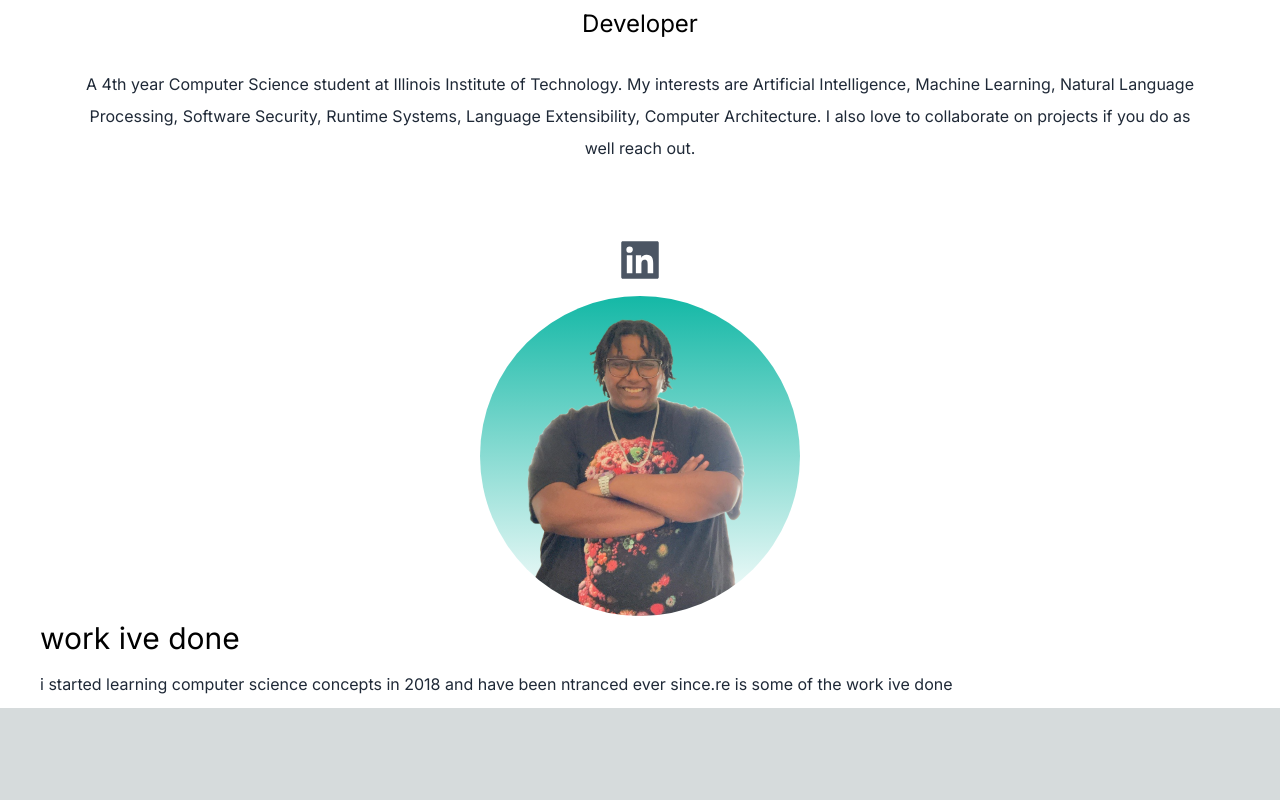
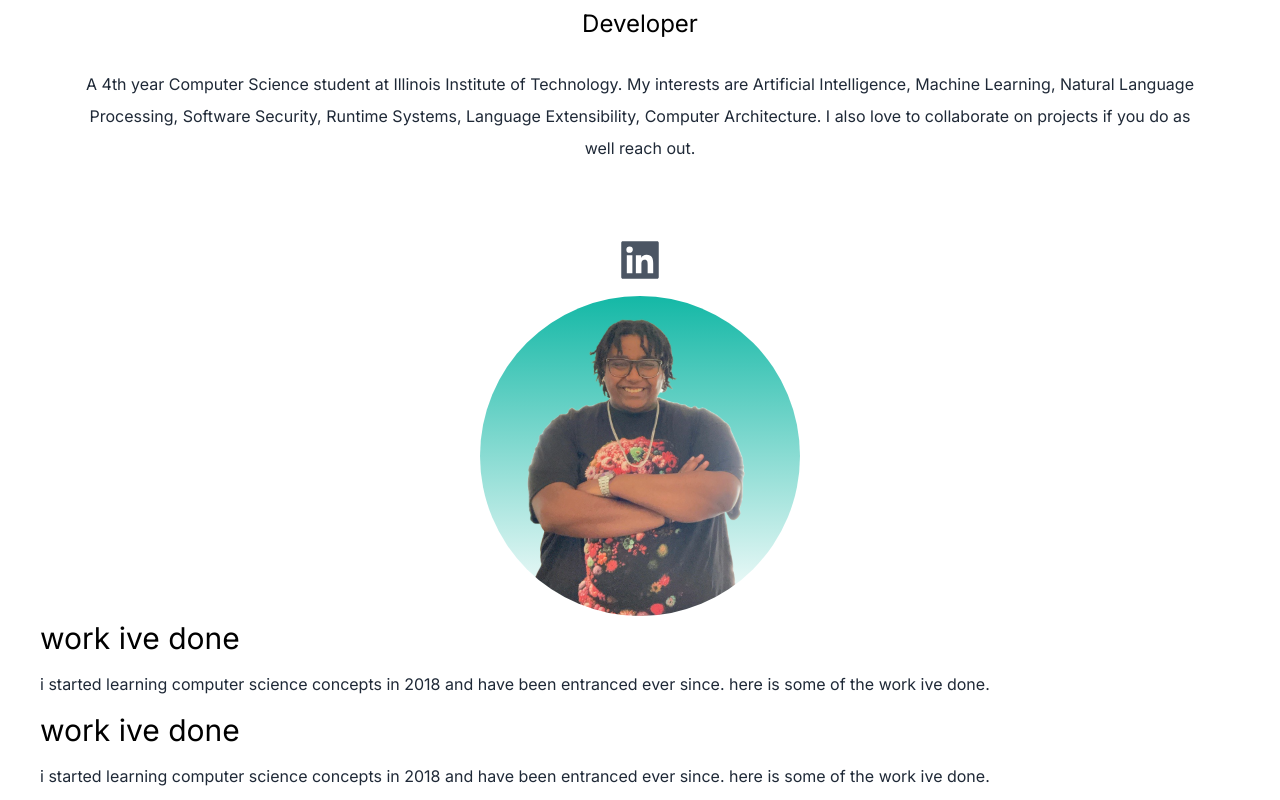
Before and after one commit to radicalromha/super-duper-waffle, a Next.js app in the folder portfolio/: page / in a window 1280 px wide. Shown: the part 260-1060 px from the top of the page. Before the commit the page ends 968 px from the top, so only its background shows below. Built offline with nearby package versions, Linux system fonts and the light colour scheme.

Commit message:
added extra paragraph

```diff
--- a/portfolio/src/app/page.js
+++ b/portfolio/src/app/page.js
@@ -62,7 +62,17 @@
             <p className="text-md py-2 leading-8 text-gray-800">
               {" "}
               i started learning computer science concepts in 2018 and have been
-              ntranced ever since.re is some of the work ive done
+              entranced ever since. here is some of the work ive done.
+            </p>
+          </div>
+        </section>
+        <section>
+          <div>
+            <h3 className="text-3xl py-1">work ive done</h3>
+            <p className="text-md py-2 leading-8 text-gray-800">
+              {" "}
+              i started learning computer science concepts in 2018 and have been
+              entranced ever since. here is some of the work ive done.
             </p>
           </div>
         </section>
```
